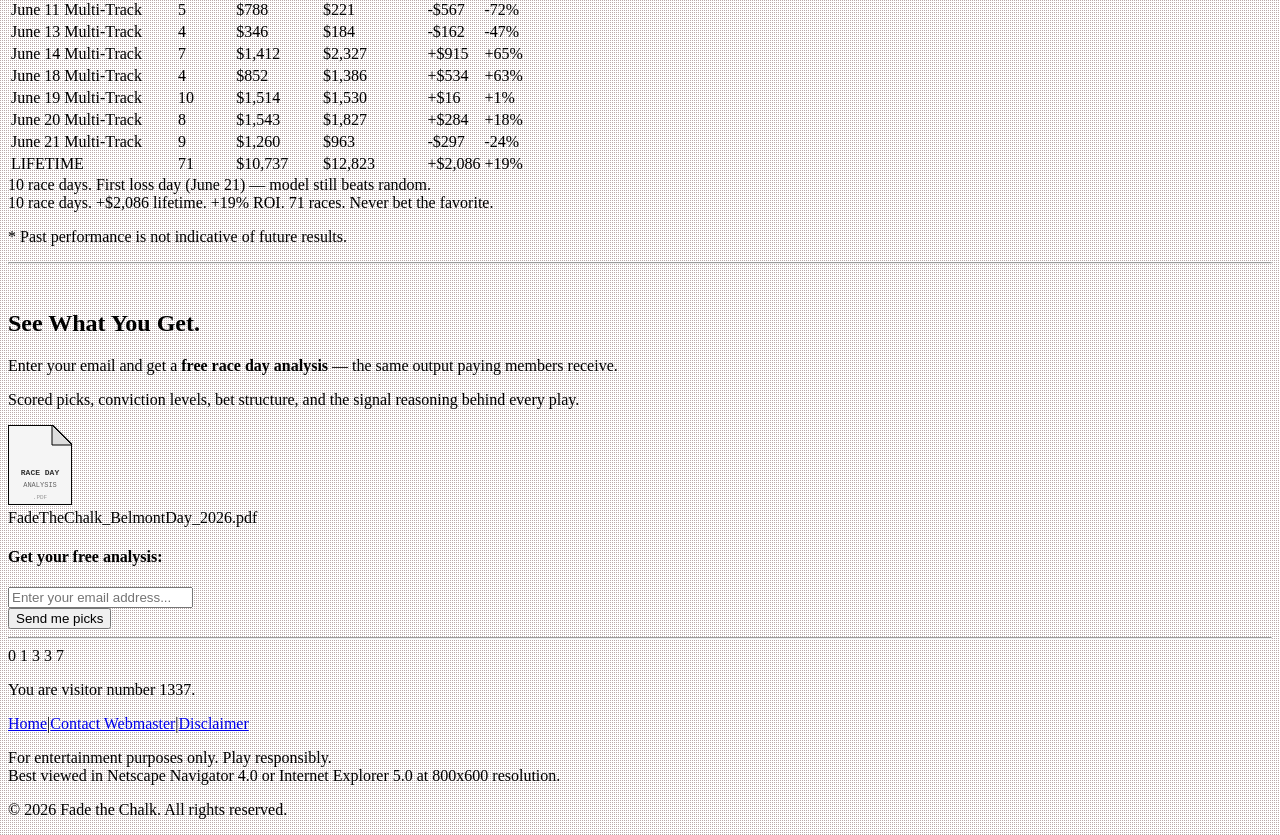
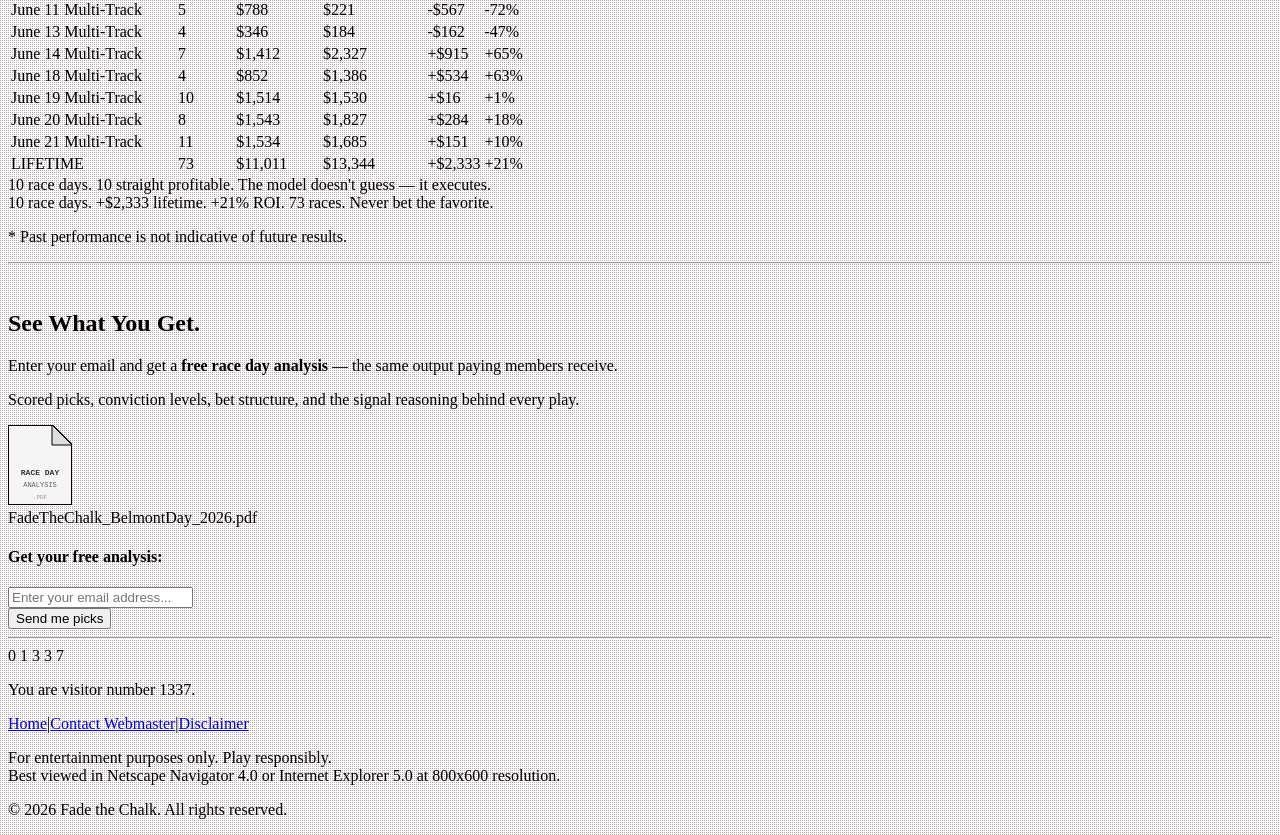
Before and after one commit to mattmartone/moneymachine, a React app in the folder site_new/src/: page / in a window 1280 px wide. Shown: the part 1600-2435 px from the top of the page. Built offline with nearby package versions, Linux system fonts and the light colour scheme; the HTML template or start-up script is replaced by a standard one.

Commit message:
Landing page: June 21 +$151, lifetime +$2,333 +21% ROI, 73 races

```diff
--- a/site_new/src/components/PerformanceProof.tsx
+++ b/site_new/src/components/PerformanceProof.tsx
@@ -109,27 +109,27 @@ export function PerformanceProof() {
             <tr>
               <td className="py-3 font-bold">June 21</td>
               <td className="py-3">Multi-Track</td>
-              <td className="py-3">9</td>
-              <td className="py-3">$1,260</td>
-              <td className="py-3">$963</td>
-              <td className="py-3 text-web-red font-bold">-$297</td>
-              <td className="py-3 text-web-red font-bold">-24%</td>
+              <td className="py-3">11</td>
+              <td className="py-3">$1,534</td>
+              <td className="py-3">$1,685</td>
+              <td className="py-3 text-web-green font-bold">+$151</td>
+              <td className="py-3 text-web-green font-bold">+10%</td>
             </tr>
             <tr className="border-t-4 border-black bg-[#e6ffe6]">
               <td className="py-4 font-bold text-lg" colSpan={2}>LIFETIME</td>
-              <td className="py-4 text-lg font-bold">71</td>
-              <td className="py-4 text-lg font-bold">$10,737</td>
-              <td className="py-4 text-lg font-bold">$12,823</td>
-              <td className="py-4 text-lg text-web-green font-bold">+$2,086</td>
-              <td className="py-4 text-lg text-web-green font-bold">+19%</td>
+              <td className="py-4 text-lg font-bold">73</td>
+              <td className="py-4 text-lg font-bold">$11,011</td>
+              <td className="py-4 text-lg font-bold">$13,344</td>
+              <td className="py-4 text-lg text-web-green font-bold">+$2,333</td>
+              <td className="py-4 text-lg text-web-green font-bold">+21%</td>
             </tr>
           </tbody>
         </table>
       </div>
 
       <div className="bg-white border-2 border-black p-4 mt-4 font-mono text-sm text-center space-y-1">
-        <div className="font-bold text-web-green">10 race days. First loss day (June 21) — model still beats random.</div>
-        <div className="font-bold">10 race days. +$2,086 lifetime. +19% ROI. 71 races. Never bet the favorite.</div>
+        <div className="font-bold text-web-green">10 race days. 10 straight profitable. The model doesn't guess — it executes.</div>
+        <div className="font-bold">10 race days. +$2,333 lifetime. +21% ROI. 73 races. Never bet the favorite.</div>
       </div>
 
       <p className="text-center font-sans text-sm mt-4 text-gray-600 italic">
```
